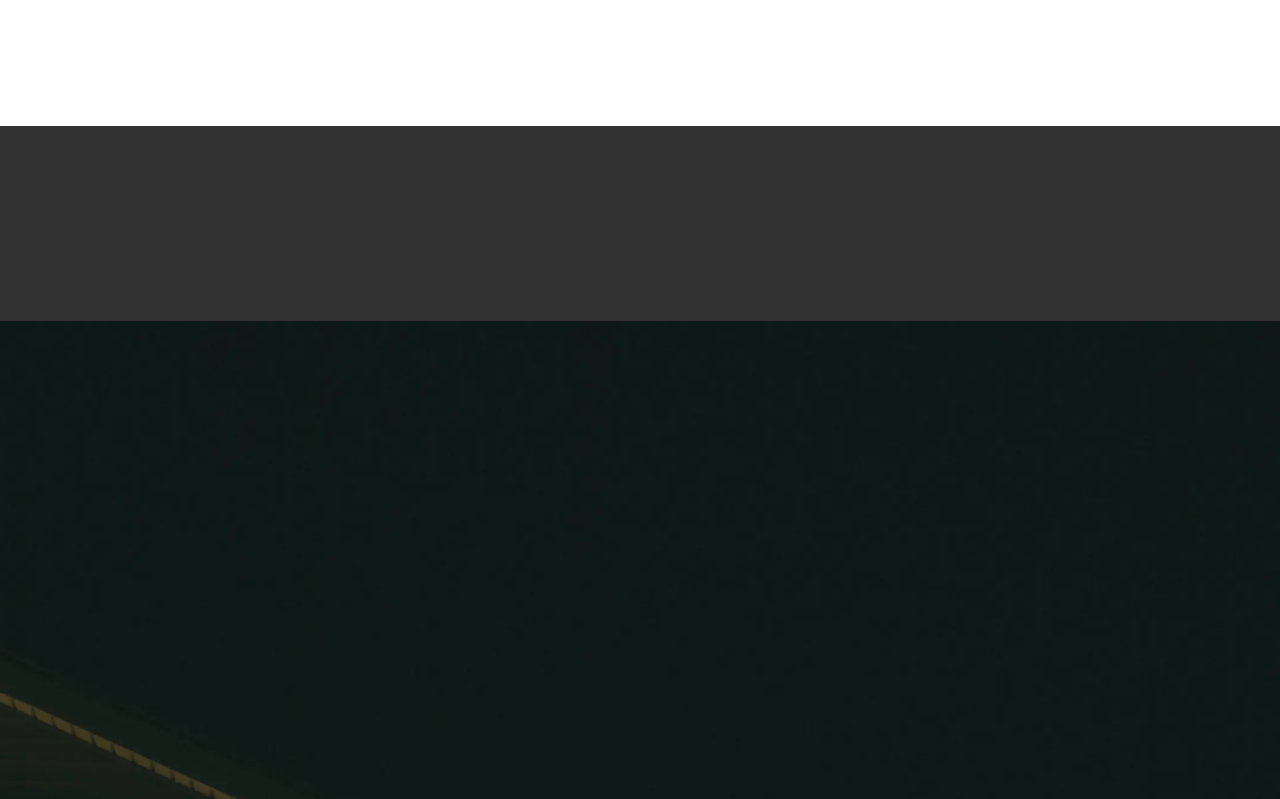
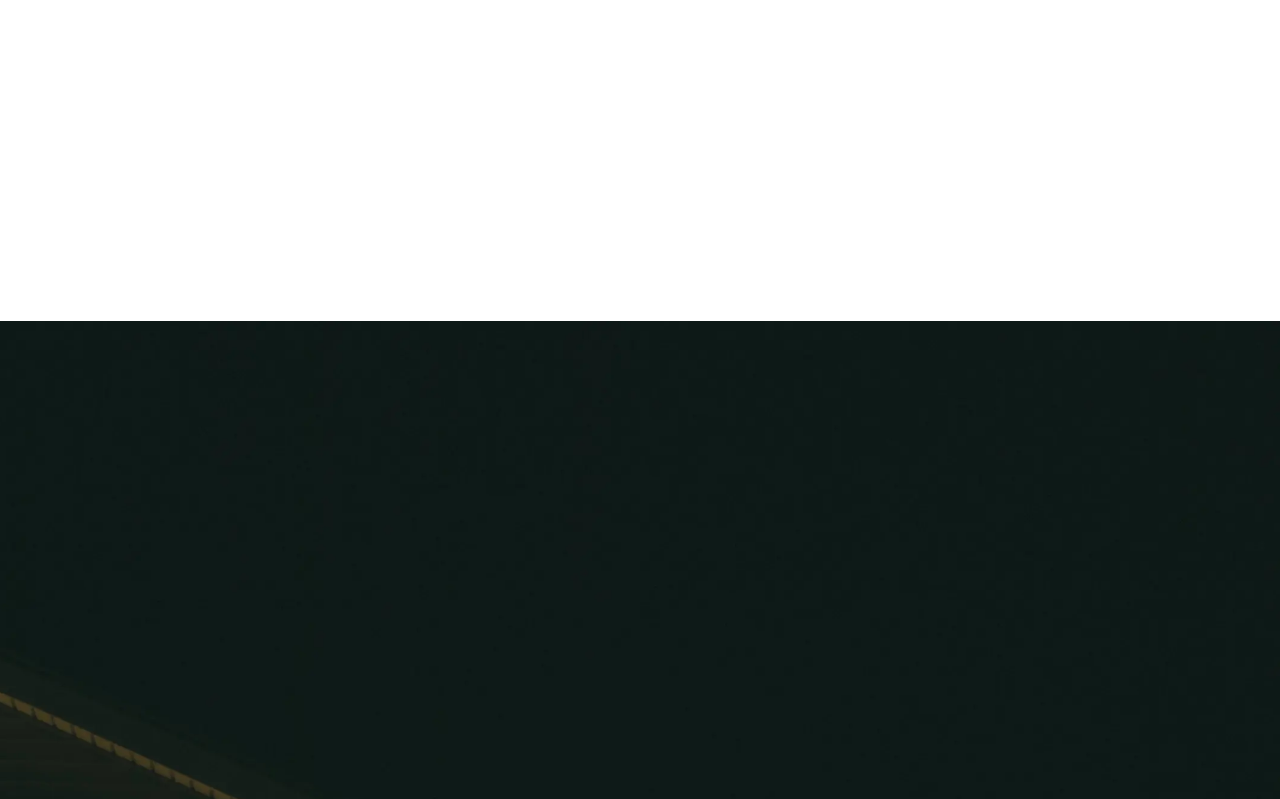
Before and after one commit to Delanoor/gsap-practice, a React (Create React App) app: page / in a window 1280 px wide. Shown: the part 2261-3060 px from the top of the page. Built offline with nearby package versions, Linux system fonts and the light colour scheme.

Commit message:
fix animations

```diff
--- a/src/Screen/SecondScreen.jsx
+++ b/src/Screen/SecondScreen.jsx
@@ -64,7 +64,7 @@ function SecondScreen() {
           scrollTrigger: {
             trigger: ".second-container",
             start: "+=80%",
-            end: "+=30%",
+            end: "+=10%",
             scrub: true,
 
             markers: true,
--- a/src/styles/second-screen.scss
+++ b/src/styles/second-screen.scss
@@ -17,10 +17,6 @@
     align-items: center;
     // border: 3px solid red;
   }
-}
-
-.second-container {
-  background: #323232;
 }
 
 .img-container,
```
